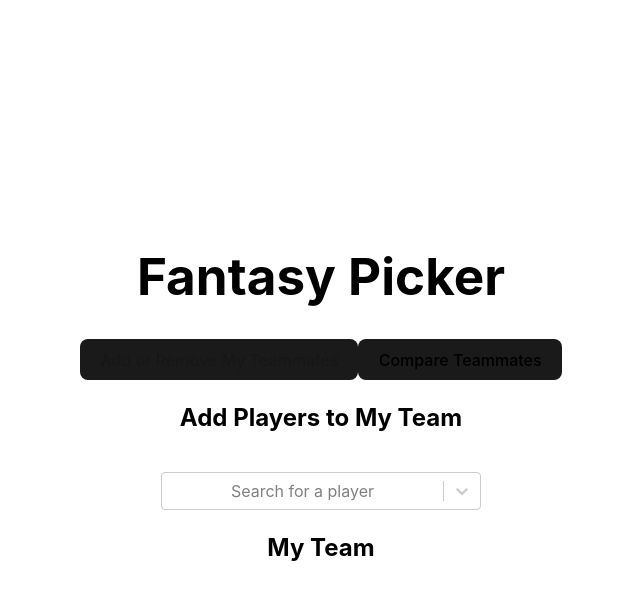
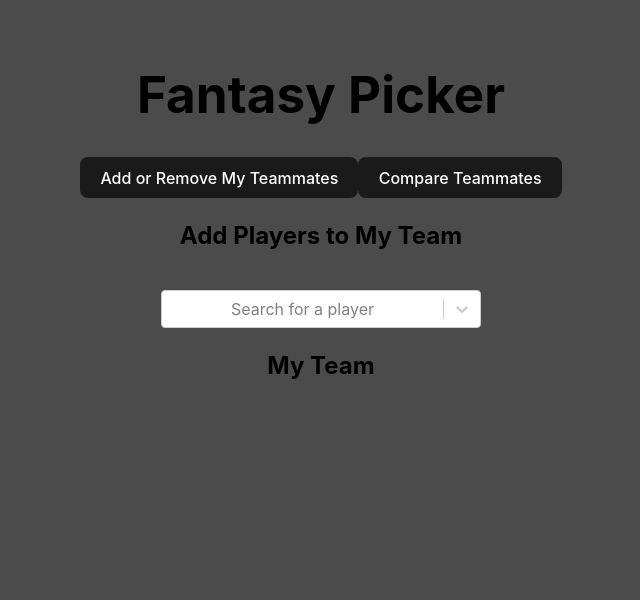
Before and after one commit to JCWoodworker/FantasyFootballPlayerPicker, a React (Vite) app: page / in a window 1280 px wide. Shown: the top 600 px of the page, without its empty margins (319-959 px from the left). Built offline with nearby package versions, Linux system fonts and the light colour scheme.

Commit message:
stuling updates

```diff
--- a/src/App.css
+++ b/src/App.css
@@ -55,8 +55,9 @@ img {
 }
 
 .teammate-show {
-  padding: 0.2rem;
-  border: 1px solid gray;
+  padding: 0.25rem;
+  border: 2px solid black;
+  background-color: rgb(121, 152, 142);
   border-radius: 0.5rem;;
   display: flex;
   flex-direction: row;
--- a/src/index.css
+++ b/src/index.css
@@ -2,6 +2,7 @@
   font-family: Inter, system-ui, Avenir, Helvetica, Arial, sans-serif;
   line-height: 1.5;
   font-weight: 400;
+  background-color: rgb(75, 75, 75);
 
 
   font-synthesis: none;
@@ -23,7 +24,7 @@ a:hover {
 body {
   margin: 0;
   display: flex;
-  place-items: center;
+  /* place-items: center; */
   min-width: 320px;
   min-height: 100vh;
 }
@@ -41,6 +42,7 @@ button {
   font-weight: 500;
   font-family: inherit;
   background-color: #1a1a1a;
+  color: white;
   cursor: pointer;
   transition: border-color 0.25s;
 }
```
